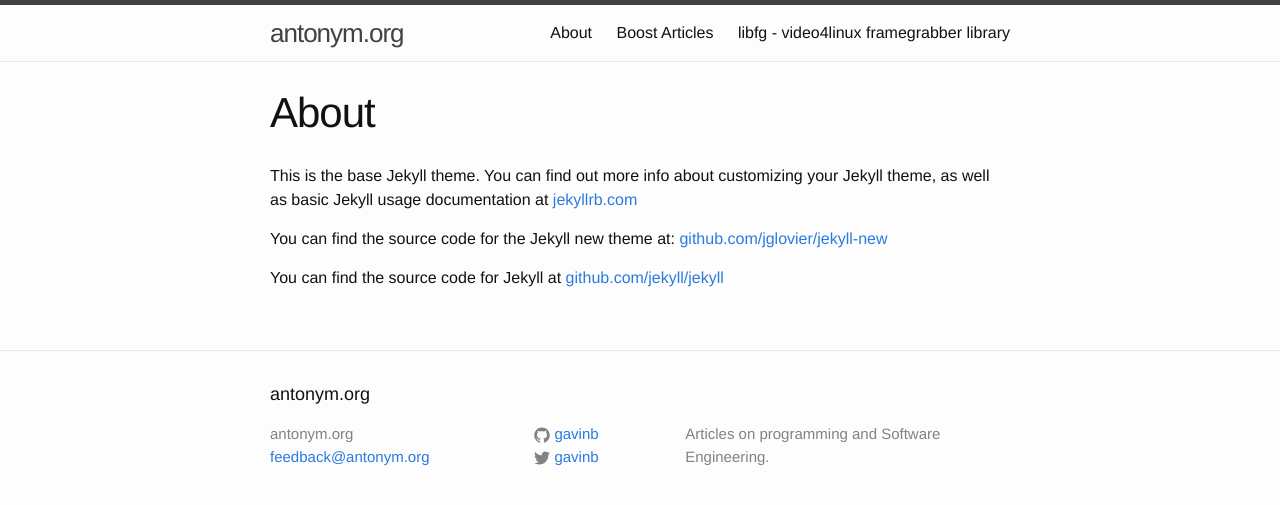
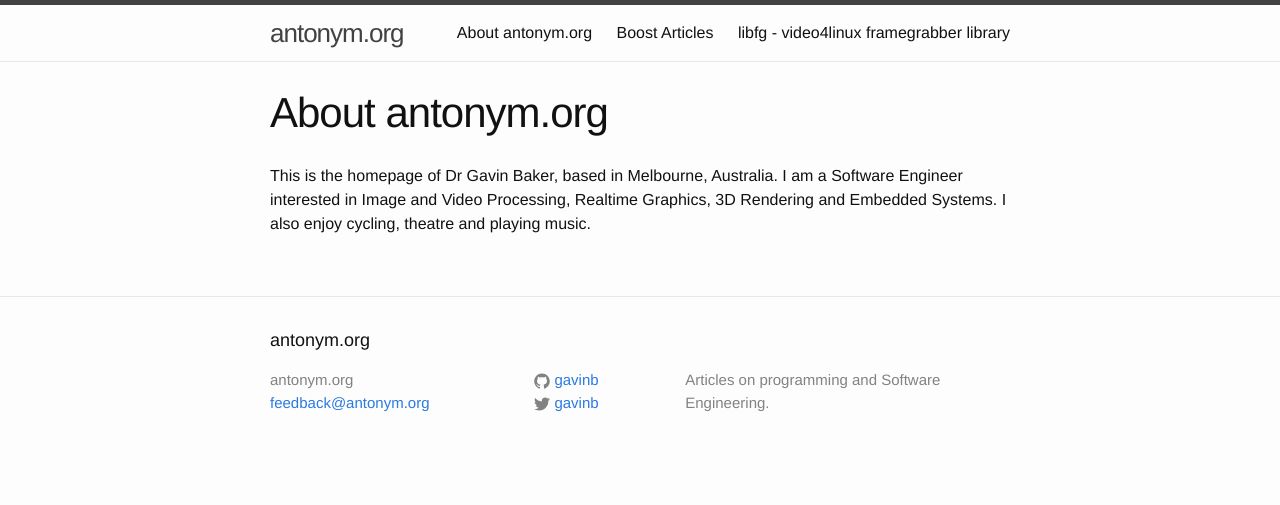
Before and after one commit to gavinb/gavinb.github.io, a Jekyll site: the page built from about.md, in a window 1280 px wide. Shown: the top 505 px of the page. Built offline with Jekyll 4.4.1, drawn with Linux system fonts in a browser that asks for light colours.

Commit message:
Update about with simple bio

```diff
--- a/about.md
+++ b/about.md
@@ -1,11 +1,10 @@
 ---
 layout: page
-title: About
+title: About antonym.org
 permalink: /about/
 ---
 
-This is the base Jekyll theme. You can find out more info about customizing your Jekyll theme, as well as basic Jekyll usage documentation at [jekyllrb.com](http://jekyllrb.com/)
-
-You can find the source code for the Jekyll new theme at: [github.com/jglovier/jekyll-new](https://github.com/jglovier/jekyll-new)
-
-You can find the source code for Jekyll at [github.com/jekyll/jekyll](https://github.com/jekyll/jekyll)
+This is the homepage of Dr Gavin Baker, based in Melbourne, Australia.  I am
+a Software Engineer interested in Image and Video Processing, Realtime
+Graphics, 3D Rendering and Embedded Systems. I also enjoy cycling, theatre
+and playing music.
```
